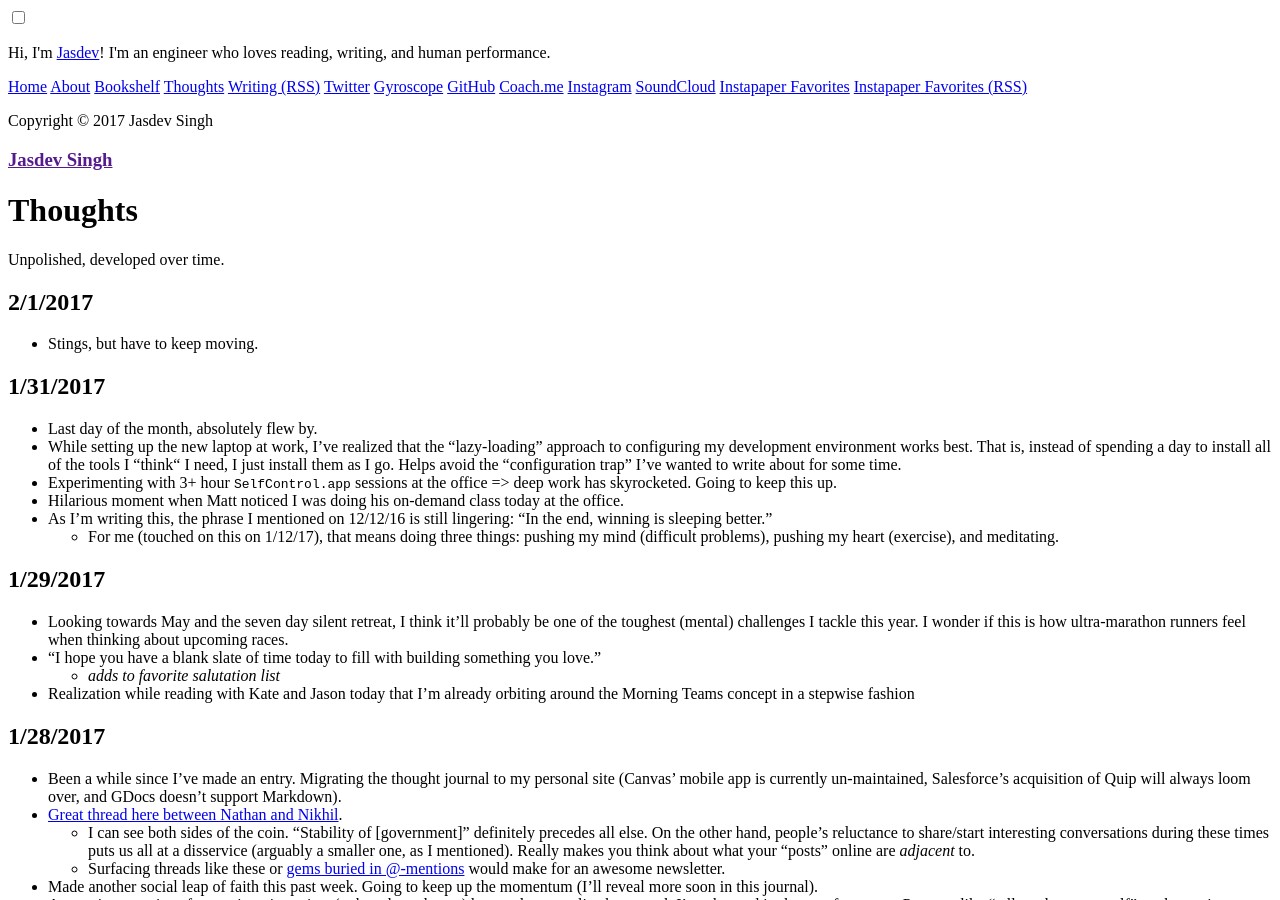
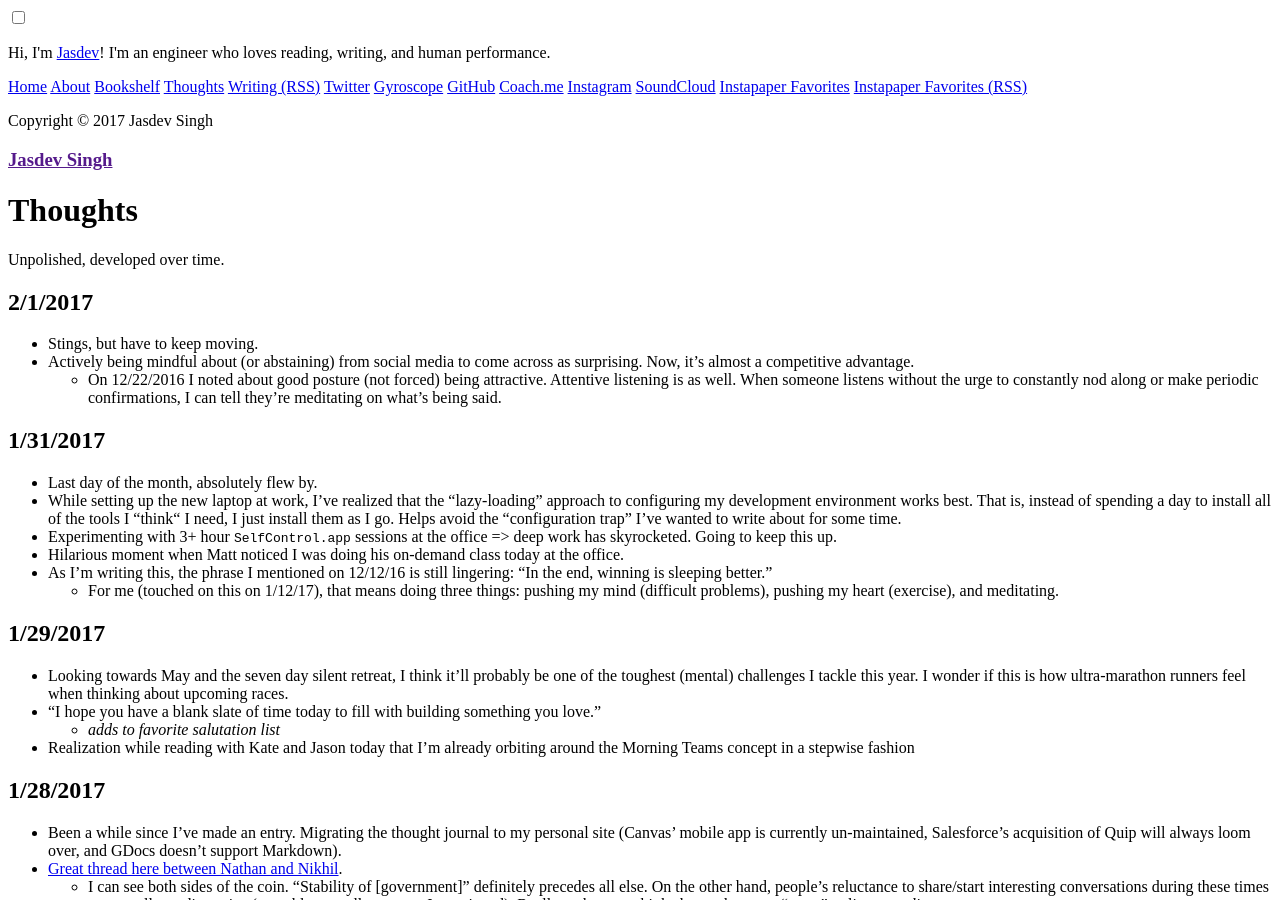
Before and after one commit to rvsrvs/jasdev.github.io, a Jekyll site: the page built from thoughts.md, in a window 1280 px wide and 900 px high. Built offline with Jekyll 4.4.1, drawn with Linux system fonts in a browser that asks for light colours.

Commit message:
Post-lunch thoughts

```diff
--- a/thoughts.md
+++ b/thoughts.md
@@ -8,6 +8,8 @@ Unpolished, developed over time.
 ## 2/1/2017
 
 - Stings, but have to keep moving.
+- Actively being mindful about (or abstaining) from social media to come across as surprising. Now, it’s almost a competitive advantage.
+    - On 12/22/2016 I noted about good posture (not forced) being attractive. Attentive listening is as well. When someone listens without the urge to constantly nod along or make periodic confirmations, I can tell they’re meditating on what’s being said.
 
 ## 1/31/2017
 
```
